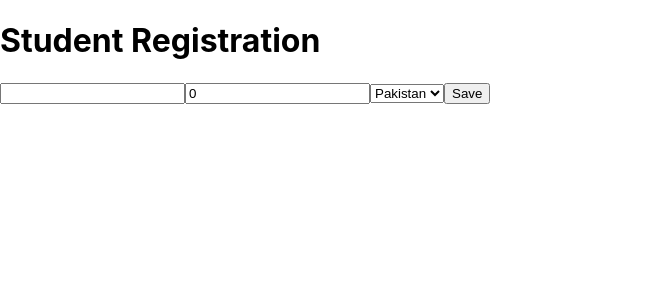
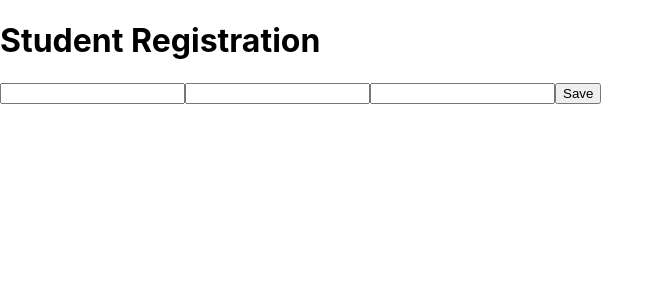
Before and after one commit to afnan-yousuf/feb152025, a React (Create React App) app: page / in a window 1280 px wide. Shown: the top 300 px of the page, without its empty margins (0-664 px from the left). Built offline with nearby package versions, Linux system fonts and the light colour scheme.

Commit message:
api consumed

```diff
--- a/src/components/StudentForm.jsx
+++ b/src/components/StudentForm.jsx
@@ -12,8 +12,8 @@ function StudentForm() {
 //   const handlesage = (event) =>{
 //     setSage(event.target.value);
 //   }
-
-    const [student, setStudent] = useState({ sname: '', sage: 0, scountry: '' });
+    const [result, setresult] = useState(null);
+    const [student, setStudent] = useState({ name: '',  tagline: '', details: '' });
 
     const handlestudent = (event) =>{
         setStudent({...student, [event.target.name] : event.target.value});
@@ -21,24 +21,34 @@ function StudentForm() {
 
     const handelsubmit = (event) =>{
         event.preventDefault();
+        fetch('url', {
+            method: 'POST',
+            headers: {
+              'Accept': 'application/json',
+              'Content-Type': 'application/json'
+            },
+            body: JSON.stringify({table: "tblbrands", key: 'afnan', data: student})
+          })
+          .then(response => { return response.json()})
+          .then(data => {
+                console.log(data);
+                setStudent({ name: '',  tagline: '', details: '' });
+            })
     }
 
-  console.log(student);
+ // console.log(student);
 
 
   return (
     <div>
         <h1>Student Registration</h1>
         <form onSubmit={handelsubmit}>
-            <input type="text" value={student.sname} onChange={handlestudent} name='sname'   />
-            <input type="number" value={student.sage} onChange={handlestudent} name='sage'   />
-            <select name='scountry' onChange={handlestudent}>
-                <option value='PK'>Pakistan</option>
-                <option value='IND'>India</option>
-            </select>
+            <input type="text" value={student.sname} onChange={handlestudent} name='name'   />
+            <input type="text" value={student.sage} onChange={handlestudent} name='tagline'   />
+            <input type="text" value={student.sage} onChange={handlestudent} name='details'   />
             <input type='submit' value="Save" />
         </form>
-
+        {result}
     </div>
   )
 }
```
